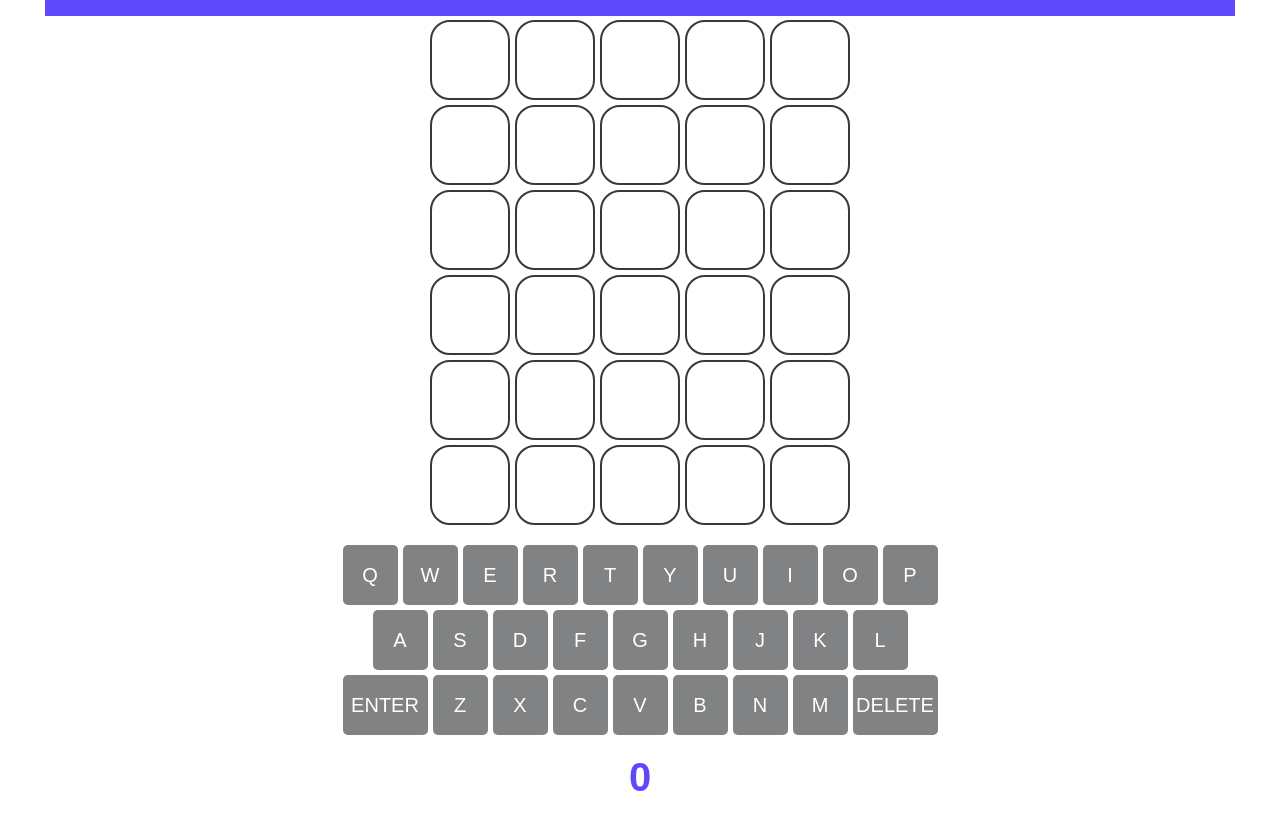
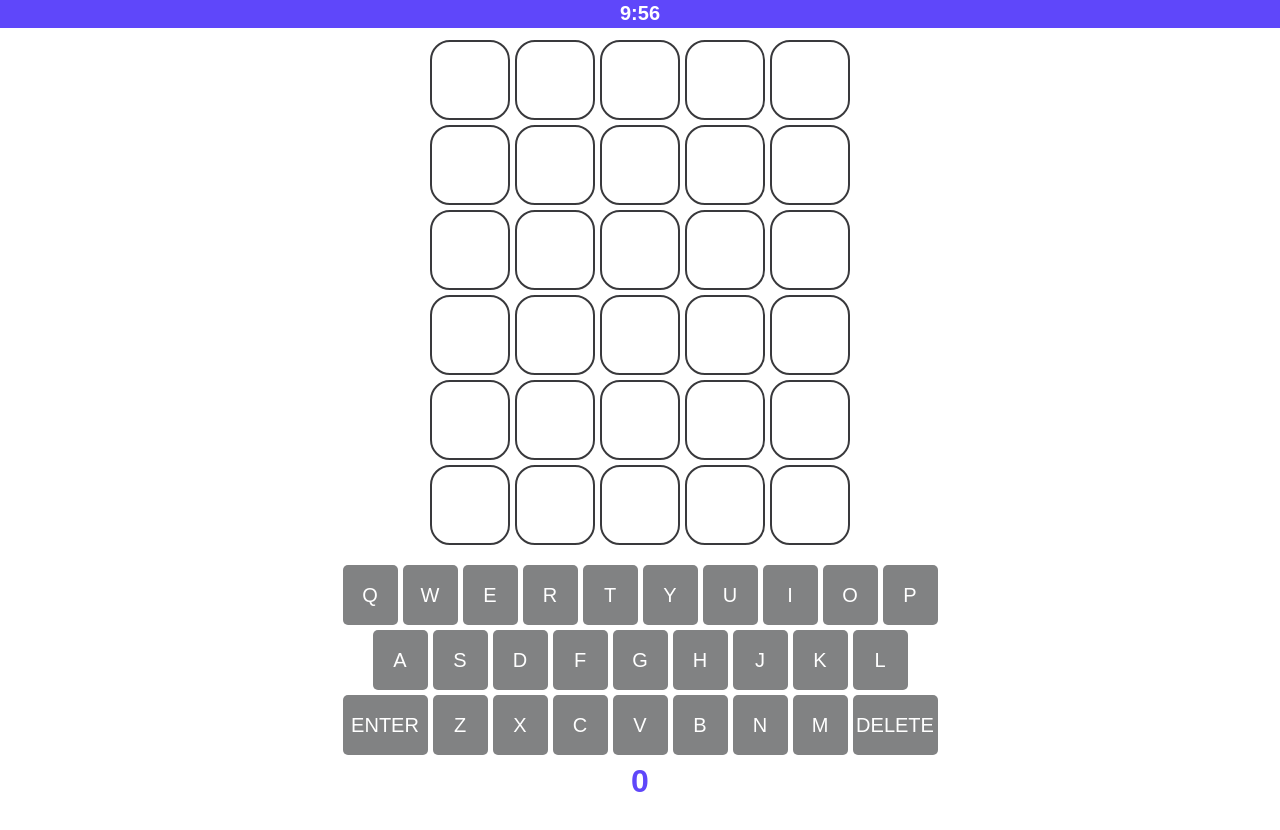
Before and after one commit to FRQ-ALS/WordleSpinoff, a plain HTML site: page index.html in a window 1280 px wide. Drawn offline with Linux system fonts and the light colour scheme.

Commit message:
minor fixes
-Added text to timer

```diff
--- a/index.html
+++ b/index.html
@@ -79,11 +79,14 @@
         <button class="key" data-key="M">M</button>
         <button type= "button" class="key large"  tabindex="-1" data-delete>DELETE</button>
         </button>
-        <div class="progresscontainer">
+    </div>
+    <div class="progresscontainer">
         <div class="progress"></div>
-        </div>
+        <div id="timer" class="timer">10:00</div>
     </div>
+    <div class="streakcontainer">
     <div id="streak" class="streak">0</div>
+    </div>
     <script src="script.js" defer></script>
 </body>
 </html>
--- a/styles.css
+++ b/styles.css
@@ -14,17 +14,6 @@ body{
     font-size: clamp(.5rem, 2.5vmin, 1.5rem);
 }
 
-
-.streak{
-    color: hsl(248, 95%, 63%);
-    position: absolute;
-    font-size: 5vh;
-    font-weight:bold ;
-    bottom: 0%;
-    left: 50%;
-    transform: translate(-50%, -0%);
-
-}
 
 .key{
     font-size: inherit;
@@ -86,6 +75,7 @@ body{
     grid-auto-rows: 3em;
     gap: .25em;
     justify-content: center;
+    margin-bottom: 3em;
 
 }
 
@@ -125,6 +115,7 @@ body{
     grid-template-rows: repeat(6, 4em);
     gap: .25em;
     margin-bottom: 1em;
+    margin-top: 1em;
 
 }
 
@@ -277,11 +268,32 @@ margin-bottom: .5em;
 
     background-color: hsl(248, 95%, 63%);
     position: absolute;
-    height: 2vh;
+    height: 3.5vh;
     top: 0%;
     left: 50%;
     transform: translate(-50%, -0%);
 
+}
+.timer{
+    color: white;
+    position: absolute;
+    font-size: 2.5vh;
+    top: 0.25%;
+    left: 50%;
+    transform: translate(-50%, -0.25%);
+    font-weight: bold;
+    z-index: 1;
+}
+.progress.red{
+    background-color: hsl(349, 95%, 63%);
+}
 
-
+.streak{
+    color: hsl(248, 95%, 63%);
+    position: absolute;
+    font-size: 4vh;
+    font-weight:bold;
+    bottom: 0%;
+    left: 50%;
+    transform: translate(-50%, -0%);
 }
```
Also changed, not shown: script.js, 1 other file.
